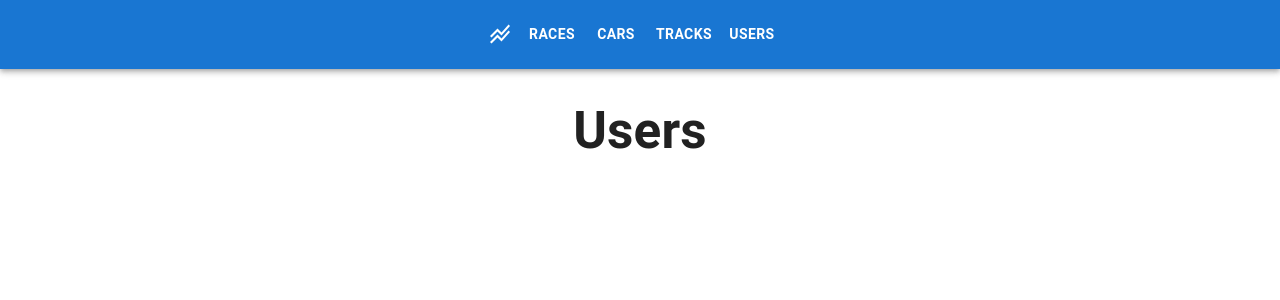
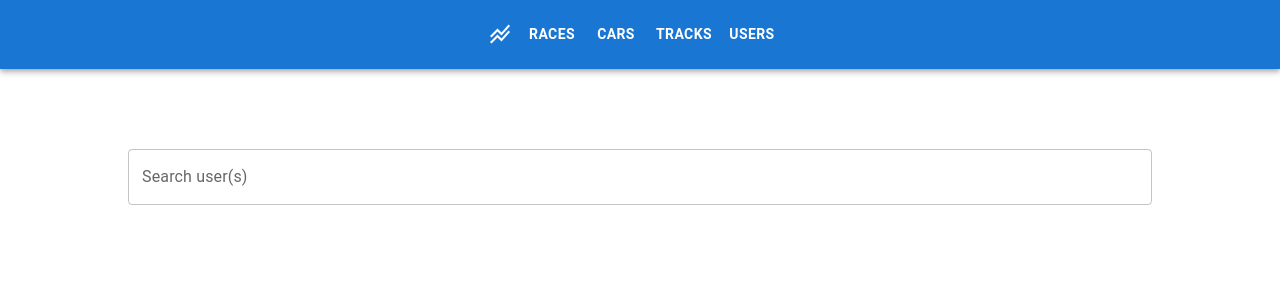
Before and after one commit to iMeisa/iRacingStats, a React (Vite) app in the folder client/: page /users in a window 1280 px wide. Shown: the top 300 px of the page. Built offline with nearby package versions, Linux system fonts and the light colour scheme.

Commit message:
Added user search field

```diff
--- a/client/src/App.css
+++ b/client/src/App.css
@@ -3,6 +3,11 @@
   margin: 0 auto;
   /*padding: 2rem;*/
   text-align: center;
+}
+
+.container {
+  margin: 0 10%;
+  max-width: 80vw;
 }
 
 .data-grid {
--- a/client/src/pages/Cars.tsx
+++ b/client/src/pages/Cars.tsx
@@ -21,8 +21,8 @@ const columns: GridColDef[] = [
     {
         field: 'use_count',
         headerName: 'Use Count',
-        width: 90,
-        align: 'center',
+        flex: 1,
+        // align: 'center',
     },
     // {
     //     field: 'series_short_name',
@@ -71,7 +71,7 @@ export default function Cars() {
     return (
         <>
             {/*<h1>Cars</h1>*/}
-            <Box sx={{ width: '100%', px: 30, mt: 10 }}>
+            <Box className={"container"} sx={{ width: '100%'}}>
                 <TabContext value={value}>
                     <Box sx={{ borderBottom: 1, borderColor: 'divider' }}>
                         <TabList onChange={handleChange} aria-label="lab API tabs example" centered>
--- a/client/src/pages/Users.tsx
+++ b/client/src/pages/Users.tsx
@@ -1,7 +1,14 @@
+import {TextField} from "@mui/material";
+import Box from "@mui/material/Box";
+
+
 export default function Users() {
     return (
         <>
-            <h1>Users</h1>
+            {/*<h2>Users</h2>*/}
+            <Box className={"container"} sx={{mt: 10}}>
+                <TextField fullWidth label="Search user(s)" type="search" />
+            </Box>
         </>
     )
 }
```
